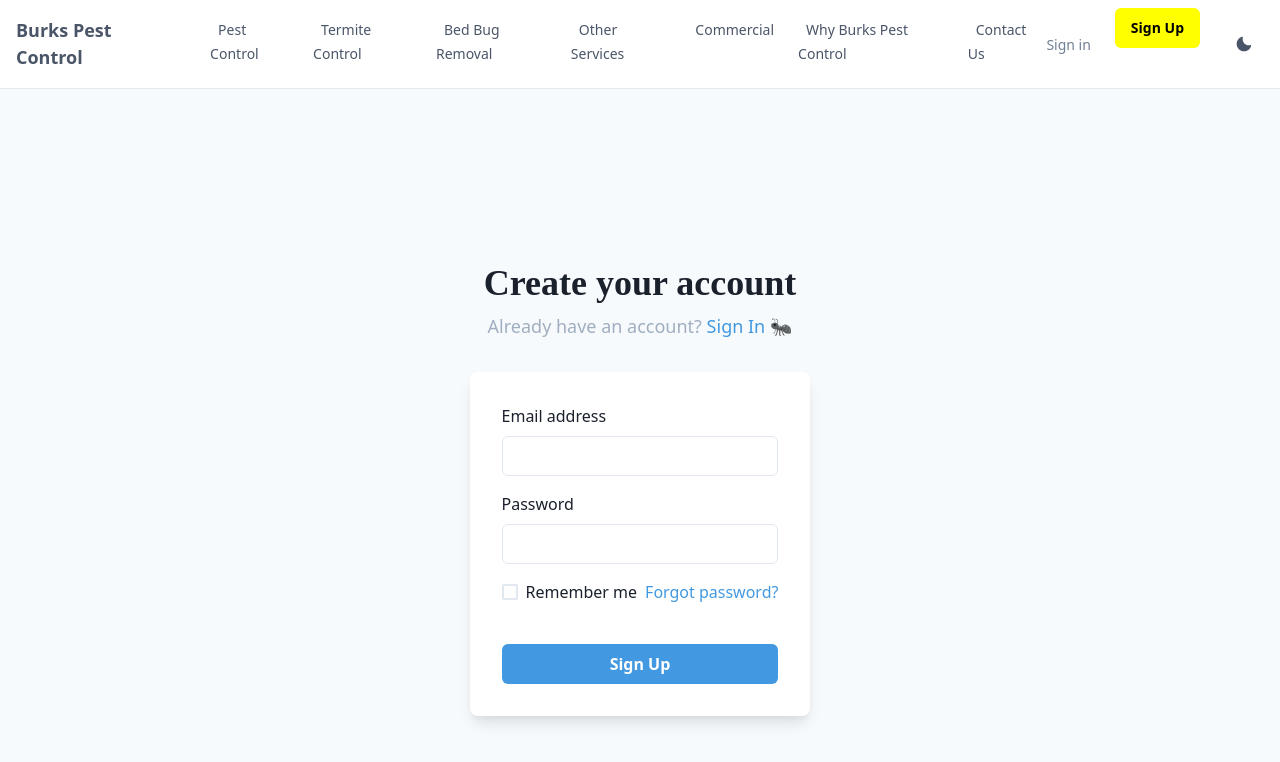
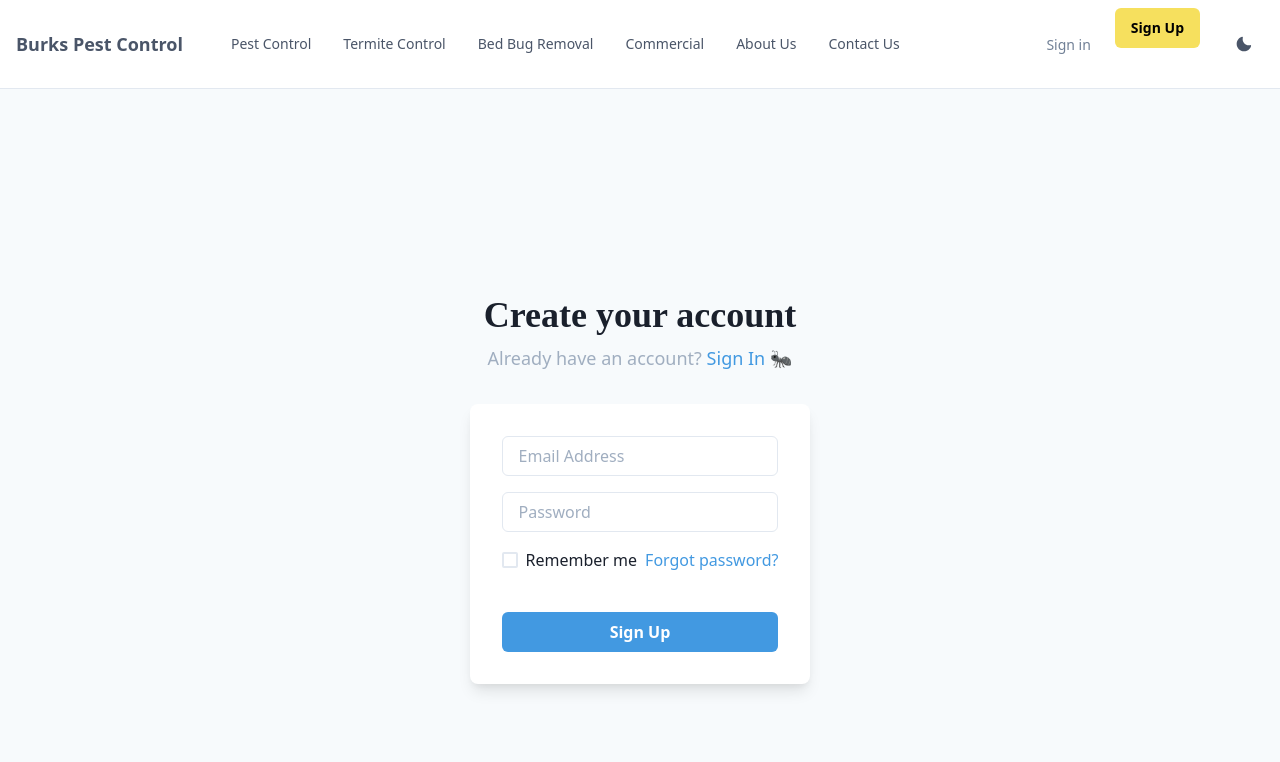
Before and after one commit to awwyes/burkspestcontrol, a Next.js app: page /signup in a window 1280 px wide. Shown: the top 762 px of the page. Built offline with nearby package versions, Linux system fonts and the light colour scheme.

Commit message:
Added Facebook and Google buttons to sign in also readjusted Navbar and edited CTALayout

```diff
--- a/components/ImageCTALayout/CTALayout.tsx
+++ b/components/ImageCTALayout/CTALayout.tsx
@@ -11,7 +11,7 @@ import {
     return (
       <Flex
         w={'full'}
-        h={'100vh'}
+        h={'90vh'}
         backgroundImage={
           'url(https://media.gettyimages.com/photos/exterminator-working-picture-id1066978818?s=2048x2048)'
         }
--- a/components/NavBarLayout/NavBar.tsx
+++ b/components/NavBarLayout/NavBar.tsx
@@ -61,11 +61,11 @@ export default function WithSubnavigation() {
             fontSize={"sm"}
             fontWeight={600}
             color={"black"}
-            bg={"yellow.500"}
-            useRef={"/signup"}
+            bg={"yellow.300"}
+            href={"/signup"}
             _hover={{
               bg: "black",
-              color: "yellow.500"
+              color: "yellow.300"
             }}
           >
             Sign Up
@@ -140,7 +140,7 @@ const DesktopSubNav = ({ label, href, subLabel }: NavItem) => {
         <Box>
           <Text
             transition={"all .3s ease"}
-            _groupHover={{ color: "yellow.400" }}
+            _groupHover={{ color: "yellow.500" }}
             fontWeight={500}
           >
             {label}
@@ -270,19 +270,15 @@ const NAV_ITEMS: Array<NavItem> = [
   },
   {
     label: "Bed Bug Removal",
-    href: "#",
-  },
-  {
-    label: "Other Services",
-    href: "#",
+    href: "/bedbug",
   },
   {
     label: "Commercial",
-    href: "#",
+    href: "/commercial",
   },
   {
-    label: "Why Burks Pest Control",
-    href: "#",
+    label: "About Us",
+    href: "/aboutus",
   },
   {
     label: "Contact Us",
--- a/components/SignUpLayout/SignUp.tsx
+++ b/components/SignUpLayout/SignUp.tsx
@@ -21,19 +21,19 @@ export default function SignUp() {
             p={8}>
             <Stack spacing={4}>
               <FormControl id="email">
-                <FormLabel>Email address</FormLabel>
-                <Input type="email" />
+                {/* <FormLabel>Email address</FormLabel> */}
+                <Input type="email" placeholder="Email Address" />
               </FormControl>
               <FormControl id="password">
-                <FormLabel>Password</FormLabel>
-                <Input type="password" />
+                {/* <FormLabel>Password</FormLabel> */}
+                <Input type="password" placeholder="Password" />
               </FormControl>
               <Stack spacing={10}>
                 <Stack
                   direction={{ base: 'column', sm: 'row' }}
                   align={'start'}
                   justify={'space-between'}>
-                  <Checkbox>Remember me</Checkbox>
+                  <Checkbox colorScheme="yellow">Remember me</Checkbox>
                   <Link color={'blue.400'}>Forgot password?</Link>
                 </Stack>
                 <Button
```
Also changed, not shown: components/SignInLayout/SignIn.tsx (+25 -10 lines), components/SignInSocialLayout/Facebook.tsx (added, +12 -0 lines), components/SignInSocialLayout/Google.tsx (added, +12 -0 lines), components/SignInSocialLayout/SignInSocial.tsx (added, +16 -0 lines).
